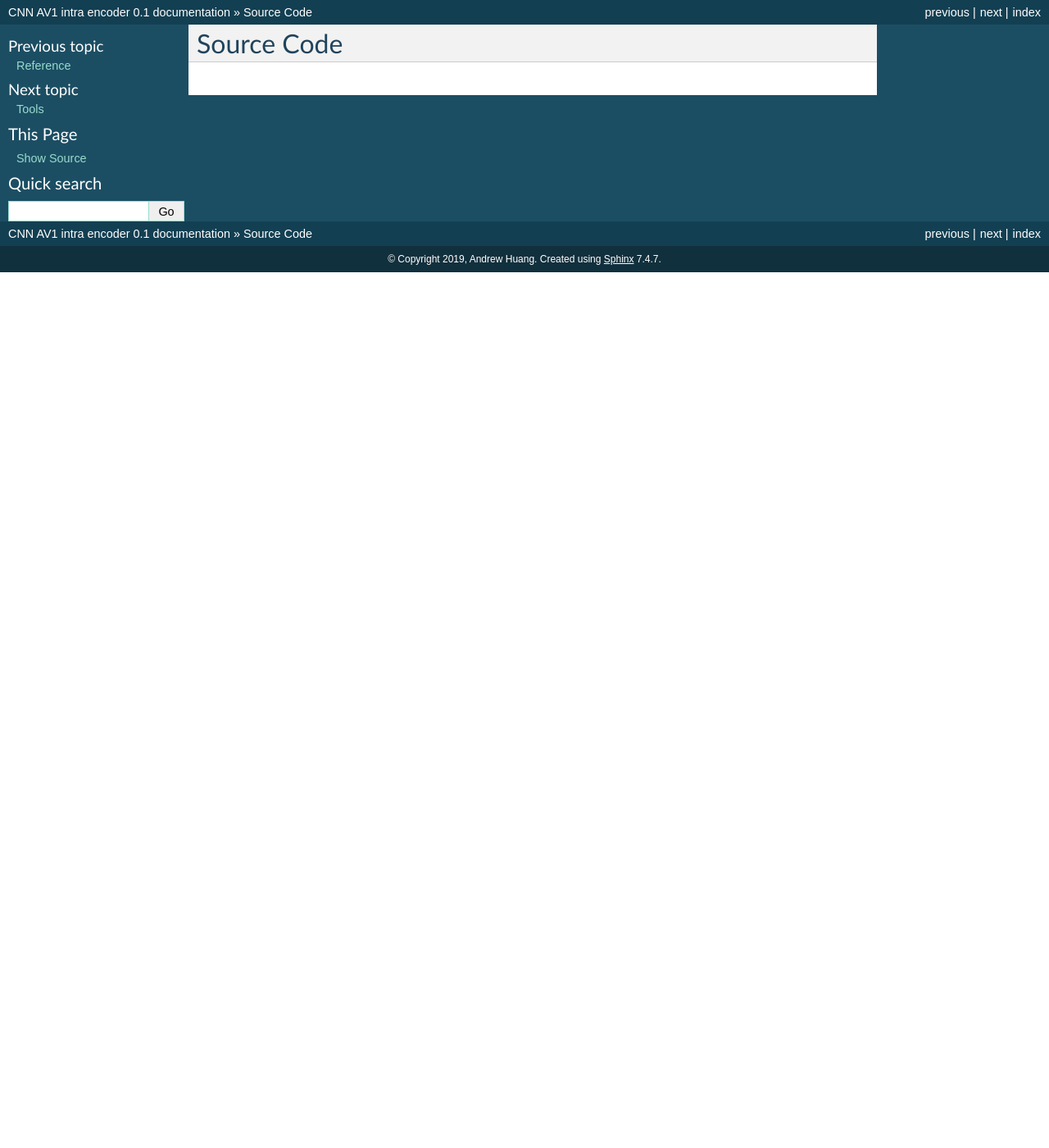
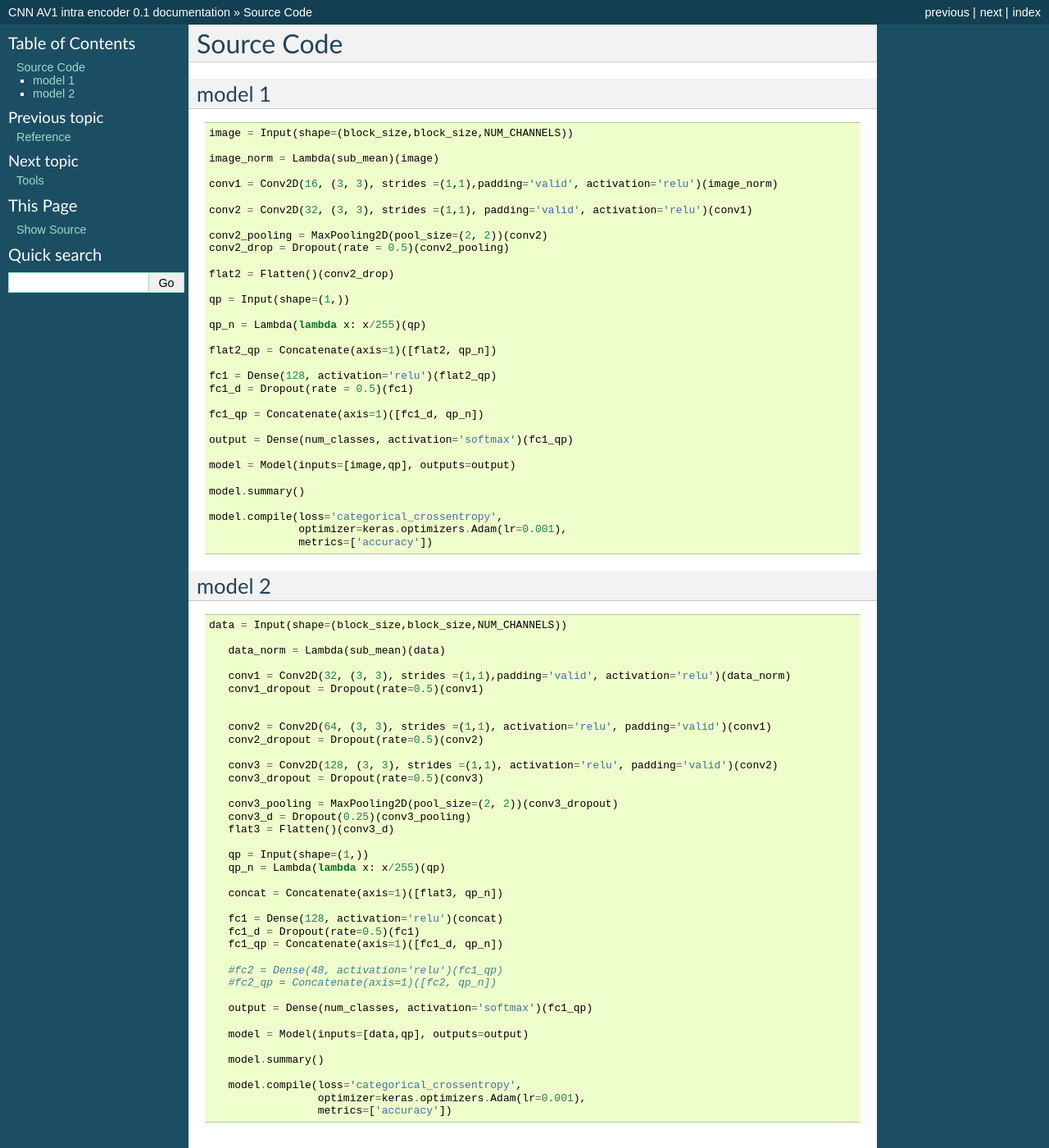
Before and after one commit to epadam/CNN-AV1-intra-encoder, a Sphinx documentation site: the page built from source/source_code.rst, in a window 1280 px wide and 1400 px high. Shown: the whole window at 82% size. Built offline with Sphinx 7.4.7, drawn with Linux system fonts in a browser that asks for light colours.

Commit message:
Update source_code.rst

```diff
--- a/source/source_code.rst
+++ b/source/source_code.rst
@@ -1,3 +1,88 @@
 ===============
 Source Code
 ===============
+
+model 1
+^^^^^^^^^^^^^^
+
+.. code-block:: python
+
+    image = Input(shape=(block_size,block_size,NUM_CHANNELS))
+
+    image_norm = Lambda(sub_mean)(image)
+
+    conv1 = Conv2D(16, (3, 3), strides =(1,1),padding='valid', activation='relu')(image_norm)
+
+    conv2 = Conv2D(32, (3, 3), strides =(1,1), padding='valid', activation='relu')(conv1)
+
+    conv2_pooling = MaxPooling2D(pool_size=(2, 2))(conv2)
+    conv2_drop = Dropout(rate = 0.5)(conv2_pooling)
+
+    flat2 = Flatten()(conv2_drop)
+
+    qp = Input(shape=(1,))
+
+    qp_n = Lambda(lambda x: x/255)(qp)
+
+    flat2_qp = Concatenate(axis=1)([flat2, qp_n])
+
+    fc1 = Dense(128, activation='relu')(flat2_qp)
+    fc1_d = Dropout(rate = 0.5)(fc1)
+
+    fc1_qp = Concatenate(axis=1)([fc1_d, qp_n])
+
+    output = Dense(num_classes, activation='softmax')(fc1_qp)
+
+    model = Model(inputs=[image,qp], outputs=output)
+
+    model.summary()
+
+    model.compile(loss='categorical_crossentropy',
+                  optimizer=keras.optimizers.Adam(lr=0.001),
+                  metrics=['accuracy'])
+
+
+model 2
+^^^^^^^^^^^^^^
+
+.. code-block:: python
+
+ data = Input(shape=(block_size,block_size,NUM_CHANNELS))
+
+    data_norm = Lambda(sub_mean)(data)
+
+    conv1 = Conv2D(32, (3, 3), strides =(1,1),padding='valid', activation='relu')(data_norm)
+    conv1_dropout = Dropout(rate=0.5)(conv1)
+
+
+    conv2 = Conv2D(64, (3, 3), strides =(1,1), activation='relu', padding='valid')(conv1)
+    conv2_dropout = Dropout(rate=0.5)(conv2)
+
+    conv3 = Conv2D(128, (3, 3), strides =(1,1), activation='relu', padding='valid')(conv2)
+    conv3_dropout = Dropout(rate=0.5)(conv3)
+
+    conv3_pooling = MaxPooling2D(pool_size=(2, 2))(conv3_dropout)
+    conv3_d = Dropout(0.25)(conv3_pooling)
+    flat3 = Flatten()(conv3_d)
+
+    qp = Input(shape=(1,))
+    qp_n = Lambda(lambda x: x/255)(qp)
+
+    concat = Concatenate(axis=1)([flat3, qp_n])
+
+    fc1 = Dense(128, activation='relu')(concat)
+    fc1_d = Dropout(rate=0.5)(fc1)
+    fc1_qp = Concatenate(axis=1)([fc1_d, qp_n])
+
+    #fc2 = Dense(48, activation='relu')(fc1_qp)
+    #fc2_qp = Concatenate(axis=1)([fc2, qp_n])
+
+    output = Dense(num_classes, activation='softmax')(fc1_qp)
+
+    model = Model(inputs=[data,qp], outputs=output)
+
+    model.summary()
+
+    model.compile(loss='categorical_crossentropy',
+                  optimizer=keras.optimizers.Adam(lr=0.001),
+                  metrics=['accuracy'])
```
